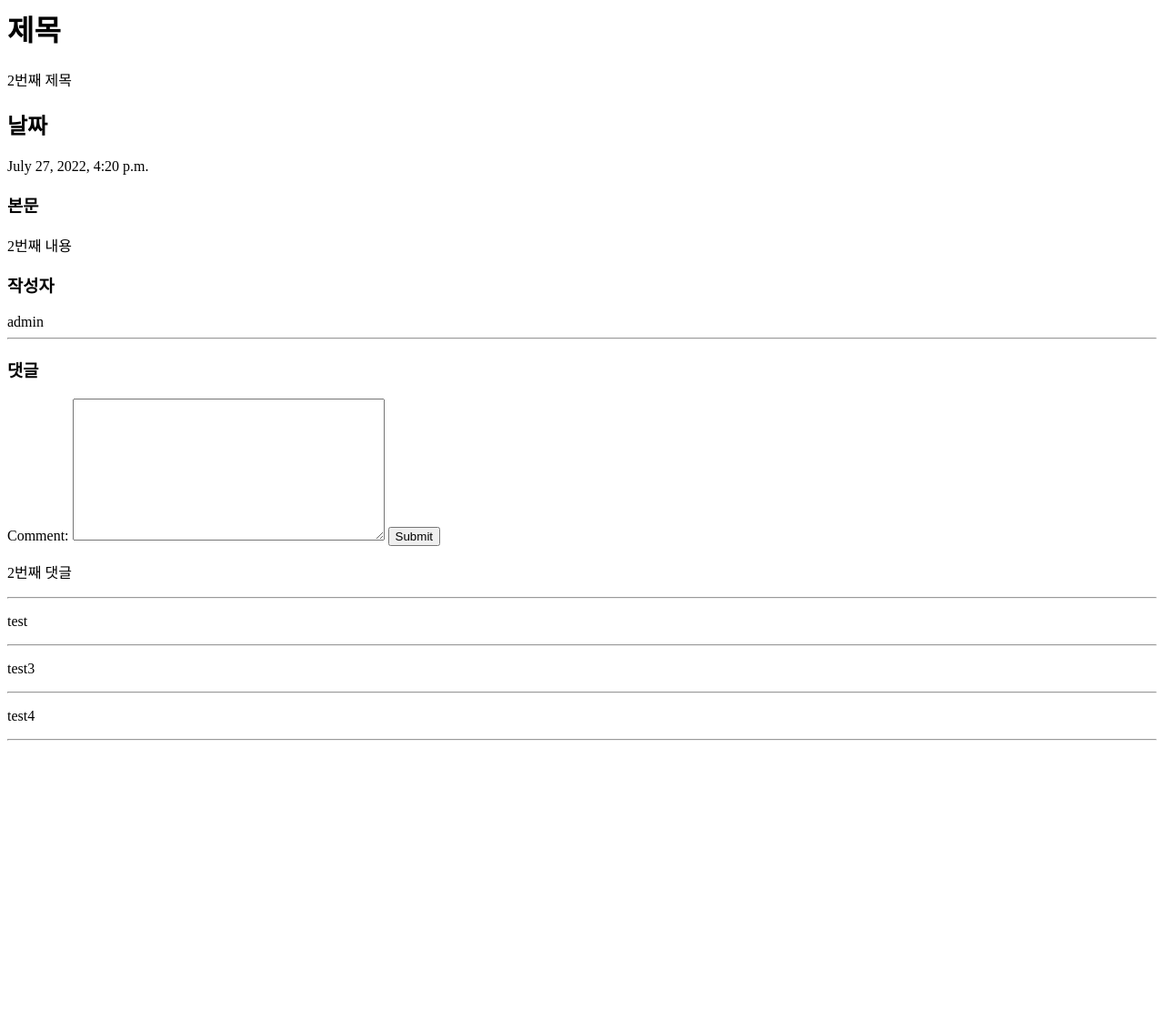
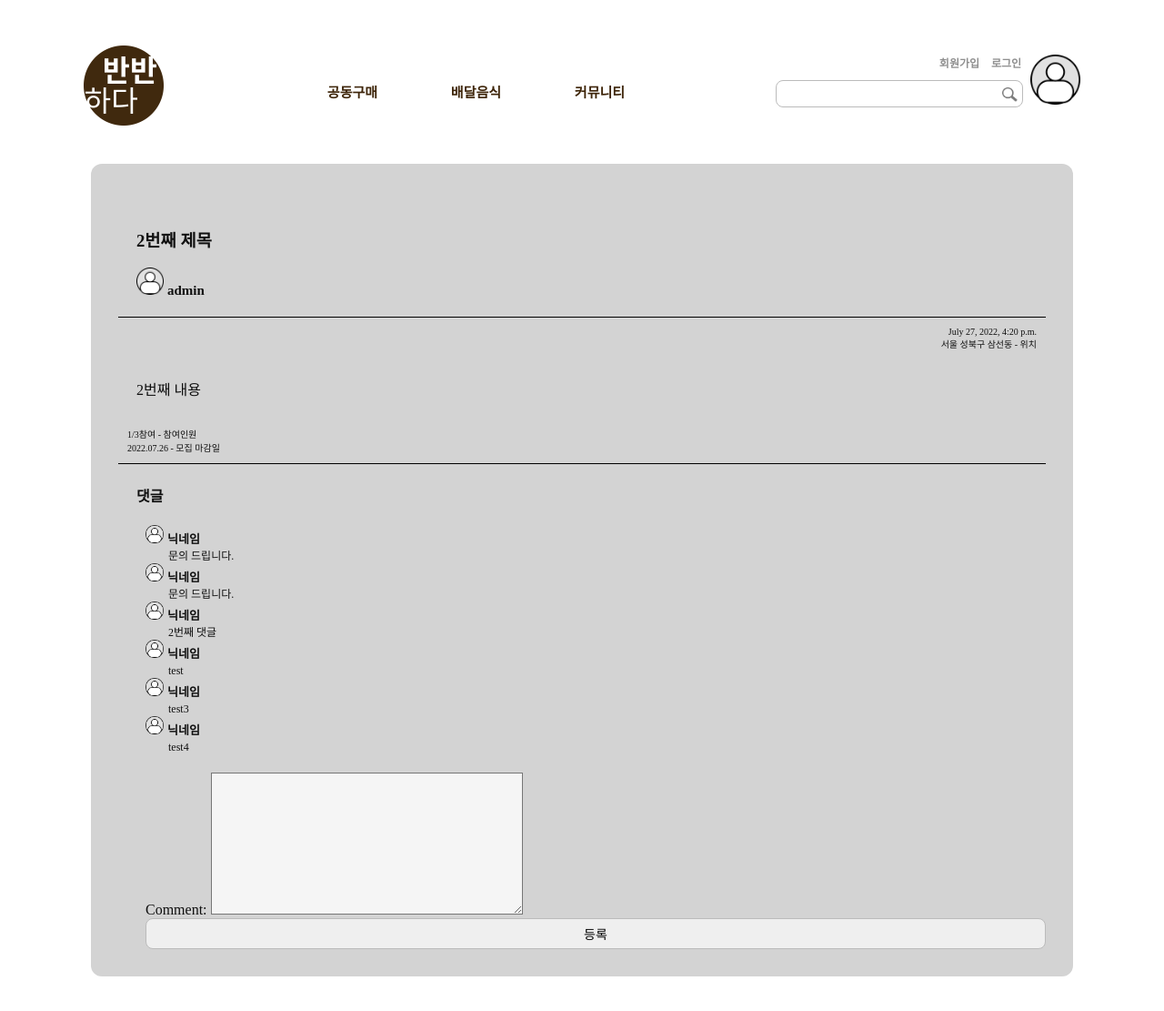
Before and after one commit to LikeLion-Hackathon/BanBan, a Django app: page /detail/2 in a window 1280 px wide. Shown: the whole page at 91% size. Before the commit the page ends 814 px from the top, so only its background shows below. Run offline with Django 4.2, Linux system fonts and the light colour scheme; data comes from the database, SQL or seed files in the repository; both versions use the stored data as it was after the commit.

```diff
--- a/BanBan/dashboard/static/css/detailView.css
+++ b/BanBan/dashboard/static/css/detailView.css
@@ -11,7 +11,7 @@
 }
 
 .title {
-  text-align: right;
+  text-align: left;
 }
 
 .view-middle {
--- a/BanBan/dashboard/templates/detail.html
+++ b/BanBan/dashboard/templates/detail.html
@@ -1,26 +1,78 @@
-<h1>제목</h1>
-{{ post_detail.title }}
+{% extends "base.html" %} {% load static %} {% block content %}
+<link rel="stylesheet" href="{% static '/css/detailView.css' %}" />
 
-<h2>날짜</h2>
-{{ post_detail.date }}
+<div class="detail">
+  <div class="in-title">
+    <h3 class="title">{{ post_detail.title }}</h3>
+    <div class="profile">
+      <img
+        src="{% static '/assets/icons/profile.png' %}"
+        width="30px"
+        height="30px"
+      />
+      <p class="name">{{ post_detail.author }}</p>
+    </div>
+  </div>
 
-<h3>본문</h3>
-{{ post_detail.body }}
+  <div class="view-middle">
+    <div class="in_writeDate">{{ post_detail.date }}</div>
+    <div class="in_rocation">서울 성북구 삼선동 - 위치</div>
+  </div>
 
-<h3>작성자</h3>
-{{ post_detail.author }}
+  <div class="view-main">{{ post_detail.body }}</div>
 
-<hr>
-<h3>댓글</h3>
-<form method="POST" action="{% url 'new_comment' post_detail.id %}">
-    {% csrf_token %}
-    {{ comment_form }}
-    <input type="submit">
-</form>
+  <div class="view-end">
+    <div class="in_writeDate">1/3참여 - 참여인원</div>
+    <div class="in_rocation">2022.07.26 - 모집 마감일</div>
+  </div>
 
-<!--댓글 목록들-->
+  <h4>댓글</h4>
 
-{% for comment in post_detail.comment_set.all %}
-<p>{{ comment }}</p>
-<hr>
-{% endfor %}
+  <div class="comment">
+    <img
+      src="{% static '/assets/icons/profile.png' %}"
+      width="20px"
+      height="20px"
+    />
+    <p class="name-comment">닉네임</p>
+  </div>
+  <p class="comments">문의 드립니다.</p>
+  <div class="comment">
+    <img
+      src="{% static '/assets/icons/profile.png' %}"
+      width="20px"
+      height="20px"
+    />
+    <p class="name-comment">닉네임</p>
+  </div>
+  <p class="comments write-comment">문의 드립니다.</p>
+
+  {% for comment in post_detail.comment_set.all %}
+  <div class="comment">
+    <img
+      src="{% static '/assets/icons/profile.png' %}"
+      width="20px"
+      height="20px"
+    />
+    <p class="name-comment">닉네임</p>
+  </div>
+  <p class="comments">{{comment}}</p>
+  {% endfor %}
+
+  <div class="write-comment">
+    <form
+      id="comment-form"
+      method="POST"
+      action="{% url 'new_comment' post_detail.id %}"
+    >
+      {% csrf_token %} {{ comment_form }}
+      <input type="submit" value="등록" />
+    </form>
+  </div>
+
+  <!-- <div class="write-comment">
+    <textarea rows="2" cols="50" placeholder="댓글을 남겨보세요."></textarea>
+    <input type="submit" value="등록" />
+  </div> -->
+</div>
+{% endblock %}
--- a/BanBan/static/css/detailView.css
+++ b/BanBan/static/css/detailView.css
@@ -11,7 +11,7 @@
 }
 
 .title {
-  text-align: right;
+  text-align: left;
 }
 
 .view-middle {
--- a/BanBan/static/css/main.css
+++ b/BanBan/static/css/main.css
@@ -63,3 +63,9 @@
   font-size: 20px;
   font-weight: 300;
 }
+/*글 작성 버튼*/
+#write-btn {
+  font-size: 30px;
+  text-align: right;
+  padding-right: 60px;
+}
--- a/BanBan/static/css/navbar.css
+++ b/BanBan/static/css/navbar.css
@@ -28,11 +28,11 @@ header {
   cursor: pointer;
 }
 #menu > li > div {
-  width: 56px;
+  width: 64px;
 }
 #menu > li:hover,
 #menu > li.on {
-  font-size: 16px;
+  font-size: 18px;
   color: black;
 }
 /*헤더- 로그인&검색창 컨테이너 */
```
Also changed, not shown: BanBan/dashboard/static/css/write.css (added, +11 -0 lines), BanBan/dashboard/templates/coBuying.html (+47 -0 lines), BanBan/dashboard/templates/delivery.html (+19 -0 lines), BanBan/dashboard/templates/main.html (+11 -14 lines), BanBan/dashboard/templates/post_form.html (+80 -5 lines), BanBan/static/css/write.css (added, +11 -0 lines), BanBan/db.sqlite3.
